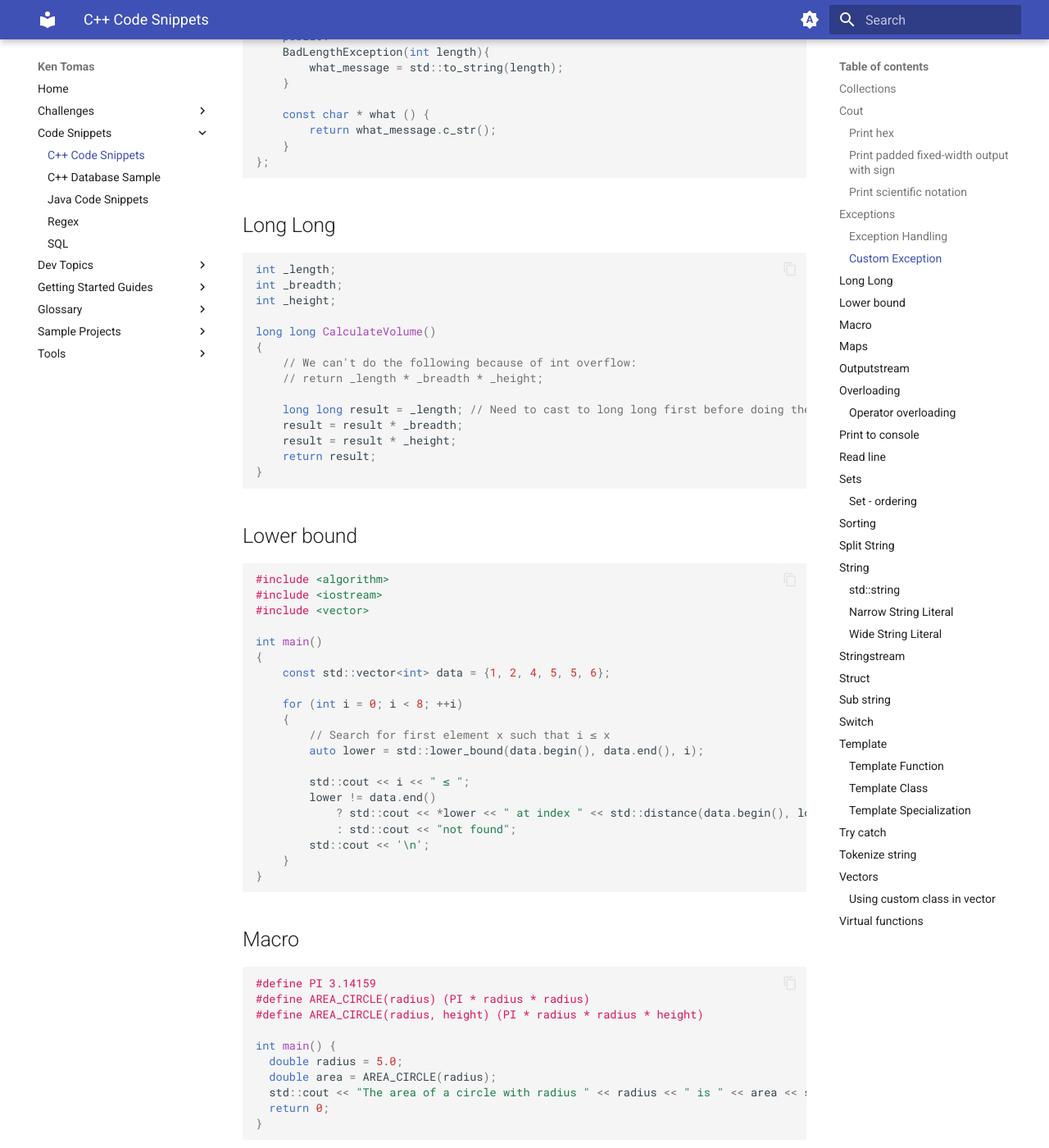
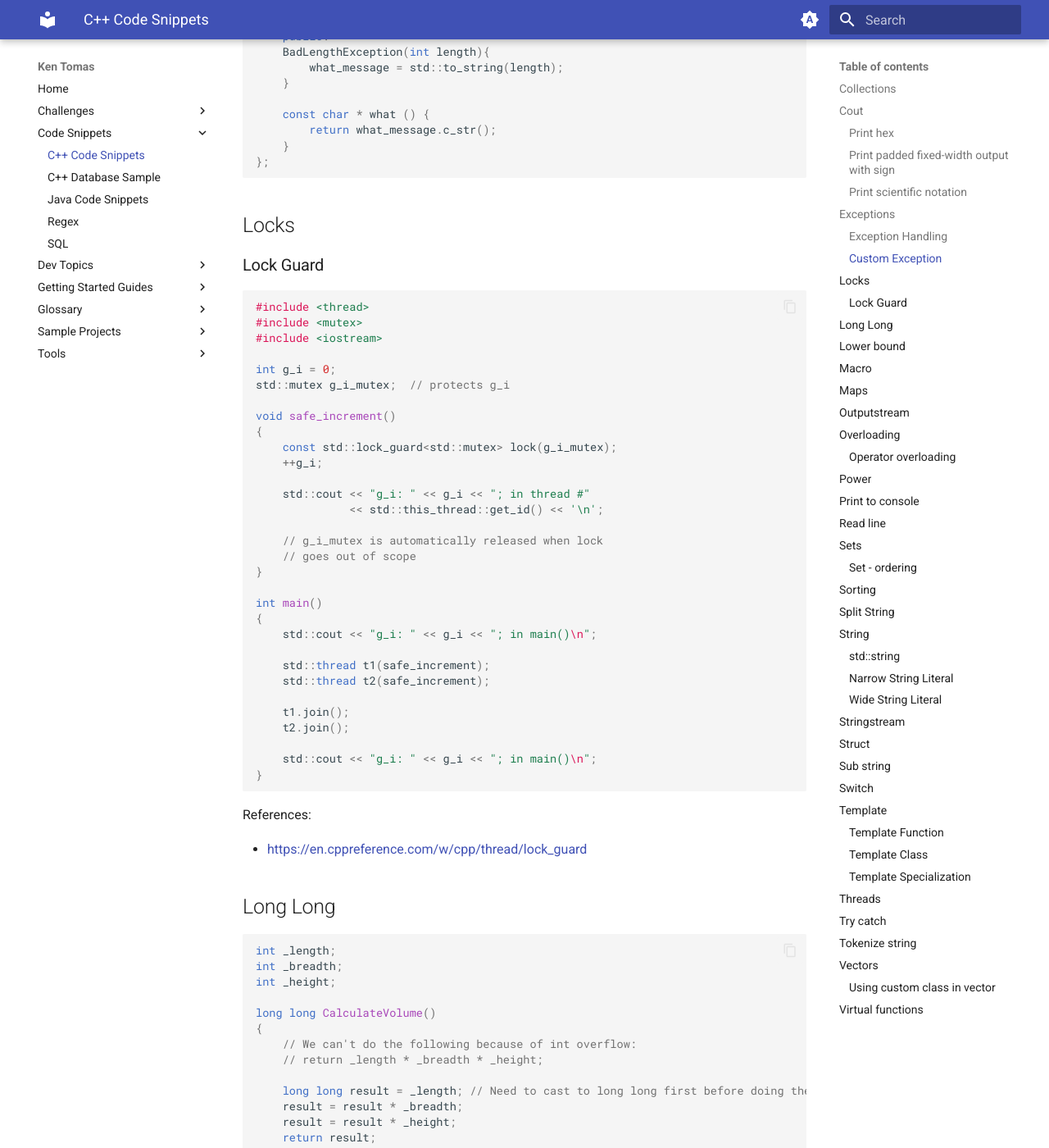
Before and after one commit to kentomas/kentomas.github.io, an MkDocs documentation site: the page built from docs/Code Snippets/Cpp.md, in a window 1280 px wide and 1400 px high, scrolled down 2555 px. Shown: the whole window at 82% size. Built offline with MkDocs 1.6.1 and Material for MkDocs 9.7.7, drawn with Linux system fonts in a browser that asks for light colours; some of the changed text lies outside the part shown.

Commit message:
- Added RAII Design Pattern. - Added CMAKE Sample files. - Added Cpp Lockguard example

````diff
--- a/docs/Code Snippets/Cpp.md
+++ b/docs/Code Snippets/Cpp.md
@@ -105,6 +105,48 @@ class BadLengthException : public std::exception {
     }
 };
 ```
+
+## Locks
+
+### Lock Guard
+
+```cpp
+#include <thread>
+#include <mutex>
+#include <iostream>
+
+int g_i = 0;
+std::mutex g_i_mutex;  // protects g_i
+
+void safe_increment()
+{
+    const std::lock_guard<std::mutex> lock(g_i_mutex);
+    ++g_i;
+
+    std::cout << "g_i: " << g_i << "; in thread #"
+              << std::this_thread::get_id() << '\n';
+
+    // g_i_mutex is automatically released when lock
+    // goes out of scope
+}
+
+int main()
+{
+    std::cout << "g_i: " << g_i << "; in main()\n";
+
+    std::thread t1(safe_increment);
+    std::thread t2(safe_increment);
+
+    t1.join();
+    t2.join();
+
+    std::cout << "g_i: " << g_i << "; in main()\n";
+}
+```
+
+References:
+
+- <https://en.cppreference.com/w/cpp/thread/lock_guard>
 
 ## Long Long
 
@@ -308,6 +350,22 @@ int main()
 ```
 
 Source: <https://www.hackerrank.com/challenges/overload-operators/problem?isFullScreen=true>
+
+## Power
+
+```cpp
+/* pow example */
+#include <stdio.h>      /* printf */
+#include <math.h>       /* pow */
+
+int main ()
+{
+  printf ("7 ^ 3 = %f\n", pow (7.0, 3.0) );
+  printf ("4.73 ^ 12 = %f\n", pow (4.73, 12.0) );
+  printf ("32.01 ^ 1.54 = %f\n", pow (32.01, 1.54) );
+  return 0;
+}
+```
 
 ## Print to console
 
@@ -775,6 +833,24 @@ int main()
 
 Source: <https://www.hackerrank.com/challenges/cpp-class-template-specialization/problem?isFullScreen=true>
 
+## Threads
+
+```cpp
+#include <iostream>
+#include <thread>
+
+void task() {
+    std::cout << "Hello from a thread!" << std::endl;
+}
+
+int main() {
+    std::thread t(task);  // Create and start a thread
+    std::cout << "Hello from main thread!" << std::endl;
+    t.join();  // Wait for the thread to finish
+    return 0;
+}
+```
+
 ## Try catch
 
 ```cpp
````
Also changed, not shown: docs/Dev Topics/CMAKE/CMAKE.md (added, +136 -0 lines), docs/Dev Topics/Software Design Patterns/RAII.md (added, +38 -0 lines).
